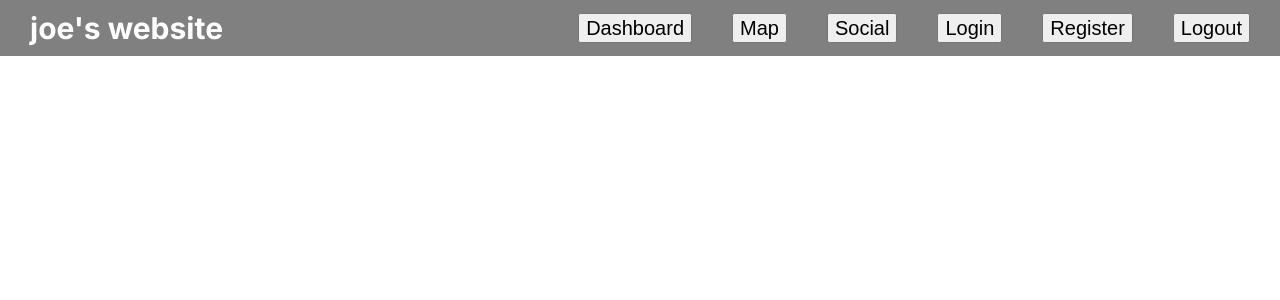
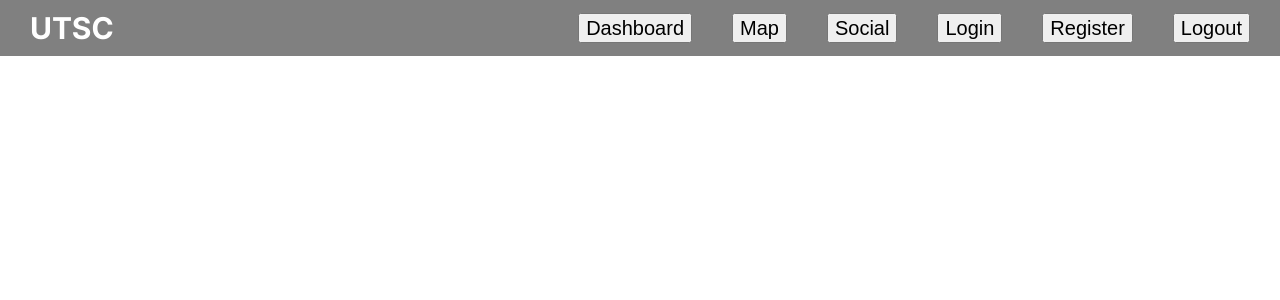
Before and after one commit to CharelSuarez/utsc-community, a Next.js app in the folder frontend/: page / in a window 1280 px wide. Shown: the top 300 px of the page. Built offline with nearby package versions, Linux system fonts and the light colour scheme.

Commit message:
updated taskbar name

```diff
--- a/frontend/src/components/Taskbar/Taskbar.tsx
+++ b/frontend/src/components/Taskbar/Taskbar.tsx
@@ -13,7 +13,7 @@ export default function Taskbar(){
 
     return (
         <div className='taskbar'>
-            <h1>joe's website</h1>
+            <h1>UTSC</h1>
             <div className="links">
                 <Link href="/dashboard">
                     <button>Dashboard</button>
```
